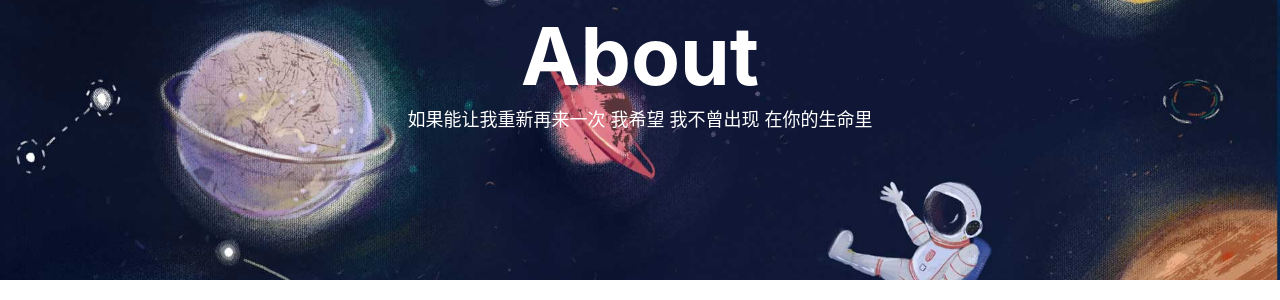
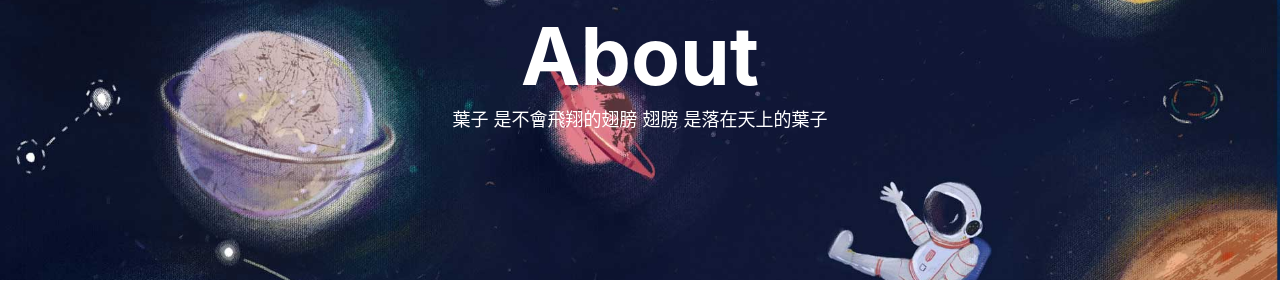
Before and after one commit to csxmt123/zhouwt612.github.io, a Jekyll site: the page built from z_about.html, in a window 1280 px wide. Shown: the part 138-438 px from the top of the page. Built offline with Jekyll 4.4.1, drawn with Linux system fonts in a browser that asks for light colours; nearby versions of some CDN libraries; comment, search, counter and statistics services are not loaded.

Commit message:
Update z_about.html

```diff
--- a/z_about.html
+++ b/z_about.html
@@ -1,7 +1,7 @@
 ---
 layout: page
 title: "About"
-description: "如果能让我重新再来一次 我希望 我不曾出现 在你的生命里"
+description: "葉子 是不會飛翔的翅膀 翅膀 是落在天上的葉子"
 header-img: "img/about-bg.jpg"
 multilingual: true
 ---
```
